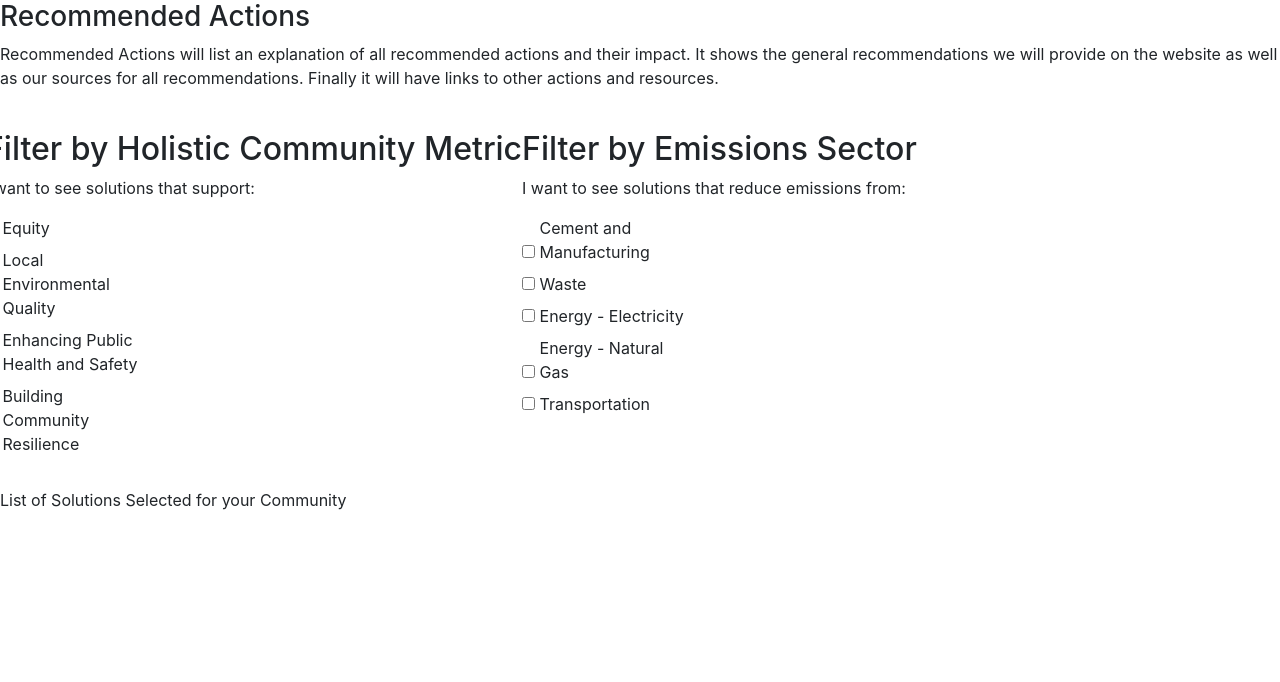
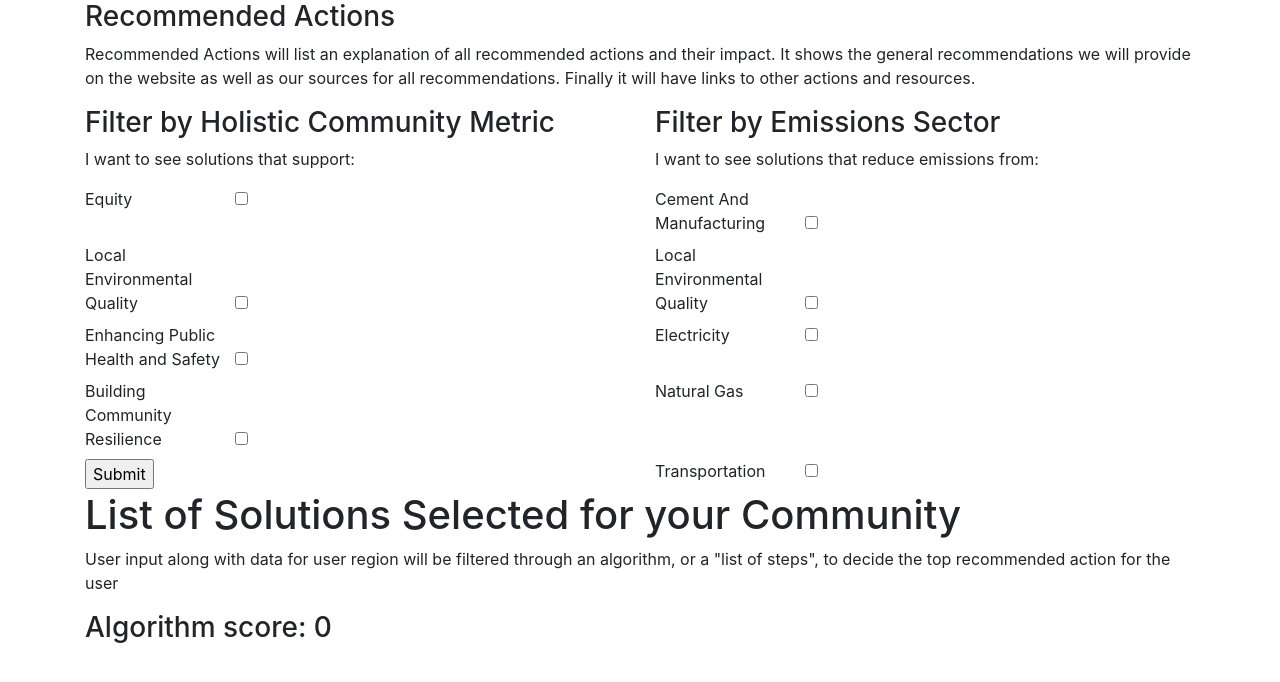
Before and after one commit to gillianyost/TinyFeetServer, a Flask app: page /recommendations in a window 1280 px wide. Shown: the part 68-750 px from the top of the page. Run offline with Flask 2, Linux system fonts and the light colour scheme; some libraries are stand-ins or nearby versions.

Commit message:
Cleanup and prepare to present

```diff
--- a/app.py
+++ b/app.py
@@ -1,5 +1,6 @@
 from server import app
-from flask import render_template
+from flask import render_template, request
+from server.survey.forms import RecForm
 
 # -------------------------------- Page Routes ------------------------------- #
 # INDEX
@@ -12,10 +13,39 @@ def index():
 def emissions():
     return render_template('mainPages/emissions.html')
 
+
+
+
 # Actions
-@app.route('/recommendations')
-def actions():
-    return render_template('mainPages/recommendations.html')
+@app.route('/recommendations', methods=['GET', 'POST'])
+def recommendations():
+    form = RecForm()
+    count = 0
+    if request.method == 'POST':
+        count = 0
+        if form.equity.data:
+            count += 1
+        if form.envQuality.data:
+            count += 1
+        if form.healthSafety.data:
+            count += 1
+        if form.resilience.data:
+            count += 1
+        if form.cementMan.data:
+            count += 1
+        if form.waste.data:
+            count += 1
+        if form.electricity.data:
+            count += 1
+        if form.naturalGas.data:
+            count += 1
+        if form.transportation.data:
+            count += 1
+
+    return render_template('/mainPages/recommendations.html', form=form, count=count)
+
+
+
 
 # News
 @app.route('/news')
--- a/server/__init__.py
+++ b/server/__init__.py
@@ -17,8 +17,9 @@ db = SQLAlchemy(app)
 from server.sectors.views import sectors_blueprint
 app.register_blueprint(sectors_blueprint,url_prefix="/sectors")
 
-from server.sectors.export import export_blueprint
-app.register_blueprint(export_blueprint,url_prefix="/sectors")
+from server.survey.views import survey_blueprint
+app.register_blueprint(survey_blueprint,url_prefix="/survey")
+
 
 # from server.registration.views import registration_blueprint
 # app.register_blueprint(registration_blueprint,url_prefix="/registration")
--- a/server/models.py
+++ b/server/models.py
@@ -92,6 +92,6 @@ class Zip_data(db.Model):
 
 # --------- Table object allows for querying of tables by a variable --------- #
 
-tables_dict = {table.__tablename__: table for table in db.Model.__subclasses__()}
-def table_object(table_name):
-    return tables_dict.get(table_name)
+# tables_dict = {table.__tablename__: table for table in db.Model.__subclasses__()}
+# def table_object(table_name):
+#     return tables_dict.get(table_name)
--- a/server/sectors/views.py
+++ b/server/sectors/views.py
@@ -1,13 +1,12 @@
 from flask import Blueprint,render_template,redirect,url_for,request, jsonify, flash
 from server import db
 from server.sectors.forms import CityCountyZipDropDown, tableSelectForm
-from server.models import cement_and_manufacturing, electricity, natural_gas, otis_transportation, waste, aviation, zip_pop, Zip_data, table_object
+from server.models import cement_and_manufacturing, electricity, natural_gas, otis_transportation, waste, aviation, zip_pop, Zip_data
 from sqlalchemy import distinct, inspect
+import collections
 # import flask_excel as excel
 
-
 sectors_blueprint = Blueprint('sectors', __name__, template_folder='../templates')
-
 
 # ----------------------------- Helper Functions ----------------------------- #
 
--- /dev/null
+++ b/server/survey/forms.py
@@ -0,0 +1,17 @@
+from flask_wtf import FlaskForm
+from wtforms import SelectField, SubmitField, BooleanField
+
+
+class RecForm(FlaskForm):
+    equity = BooleanField('Equity')
+    envQuality = BooleanField('Local Environmental Quality')
+    healthSafety = BooleanField('Enhancing Public Health and Safety')
+    resilience = BooleanField('Building Community Resilience')
+
+    cementMan = BooleanField('Cement And Manufacturing')
+    waste = BooleanField('Waste')
+    electricity = BooleanField('Electricity')
+    naturalGas = BooleanField('Natural Gas')
+    transportation = BooleanField('Transportation')
+
+    submit = SubmitField()
--- a/server/templates/helpers/base.html
+++ b/server/templates/helpers/base.html
@@ -5,15 +5,15 @@
     <meta charset="UTF-8">
     <meta name="viewport" content="width=device-width, initial-scale=1.0">
     <title>{% block title %}{% endblock %}</title>
-
-    <!-- Used for navbar -->
-    <!-- Bootstrap CSS -->
+    <link rel="icon" type="image/png" href="{{ url_for('static', filename='img/logoTransparant.png') }}">
+    <!-- Used for navbar CDN -->
+    <!-- Bootstrap CSS CDN -->
     <link rel="stylesheet" href="https://stackpath.bootstrapcdn.com/bootstrap/4.1.1/css/bootstrap.min.css" integrity="sha384-WskhaSGFgHYWDcbwN70/dfYBj47jz9qbsMId/iRN3ewGhXQFZCSftd1LZCfmhktB" crossorigin="anonymous">
-    <!-- Jquery -->
+    <!-- Jquery CDN -->
     <script src="https://code.jquery.com/jquery-3.3.1.slim.min.js" integrity="sha384-q8i/X+965DzO0rT7abK41JStQIAqVgRVzpbzo5smXKp4YfRvH+8abtTE1Pi6jizo" crossorigin="anonymous"></script>
-    <!-- Popper Positioning Engine -->
+    <!-- Popper Positioning Engine CDN -->
     <script src="https://cdnjs.cloudflare.com/ajax/libs/popper.js/1.14.3/umd/popper.min.js" integrity="sha384-ZMP7rVo3mIykV+2+9J3UJ46jBk0WLaUAdn689aCwoqbBJiSnjAK/l8WvCWPIPm49" crossorigin="anonymous"></script>
-    <!-- Bootstrap Javascript -->
+    <!-- Bootstrap Javascript CDN -->
     <script src="https://stackpath.bootstrapcdn.com/bootstrap/4.1.1/js/bootstrap.min.js" integrity="sha384-smHYKdLADwkXOn1EmN1qk/HfnUcbVRZyYmZ4qpPea6sjB/pTJ0euyQp0Mk8ck+5T" crossorigin="anonymous"></script>
 
     <!-- CSS -->
@@ -31,8 +31,6 @@
     {% block content %}
     {% endblock %}
 
-<!-- My script, used for dynamic dropdown item switching -->
 <script src="{{ url_for('static', filename='scripts/script.js') }}"></script>
-
 </body>
 </html>
--- a/server/templates/mainPages/news.html
+++ b/server/templates/mainPages/news.html
@@ -1,6 +1,8 @@
 {% extends "helpers/base.html" %}
 {% block title %} News {% endblock %}
 {% block content %}
+<div class="container">
     <h3>News</h3>
   <p>Relevant news articles and other resources such as Chris Menges' CAP report.</p>
+</div>
 {% endblock %}
--- a/server/templates/mainPages/recommendations.html
+++ b/server/templates/mainPages/recommendations.html
@@ -1,50 +1,48 @@
 {% extends "helpers/base.html" %}
 {% block title %} Recommended Actions {% endblock %}
 {% block content %}
+<div class="container">
 <h3>Recommended Actions</h3>
   <p>Recommended Actions will list an explanation of all recommended actions and their impact. It shows the general recommendations we will provide on the website as well as our sources for all recommendations. Finally it will have links to other actions and resources.</p>
-  <!-- Checkbox Filters for Holistic Metrics and -->
+  <!-- Checkbox Filters for Holistic Metrics -->
+
   <div class="row">
-    <div class="column">
-      <br>
-      <h2> Filter by Holistic Community Metric</h2>
+    <div class="col-sm-5 col-md-6">
+      <h3>Filter by Holistic Community Metric</h3>
       <p>I want to see solutions that support: </p>
-      <input type="checkbox" id="filter1" name="filter1" value="Equity">
-      <label for="filter1"> Equity</label><br>
-      <input type="checkbox" id="filter2" name="filter2" value="Local Environmental Quality">
-      <label for="filter2"> Local Environmental Quality</label><br>
-      <input type="checkbox" id="filter3" name="filter3" value="Enhancing Public Health & Safety">
-      <label for="filter3"> Enhancing Public Health and Safety</label><br>
-      <input type="checkbox" id="filter4" name="filter4" value="Building Community Resilience">
-      <label for="filter4"> Building Community Resilience</label><br>
-      <br>
-    </div>
-    <div class="column">
-      <br>
-      <h2>Filter by Emissions Sector</h2>
+     </div>
+    <div class="col-sm-5 offset-sm-2 col-md-6 offset-md-0">
+      <h3>Filter by Emissions Sector</h3>
       <p>I want to see solutions that reduce emissions from: </p>
-      <input type="checkbox" id="filter5" name="filter5" value="Cement and Manufacturing">
-      <label for="filter5"> Cement and Manufacturing</label><br>
-      <input type="checkbox" id="filter6" name="filter6" value="Waste">
-      <label for="filter6"> Waste</label><br>
-      <input type="checkbox" id="filter7" name="filter7" value="Energy - Electricity">
-      <label for="filter7"> Energy - Electricity</label><br>
-      <input type="checkbox" id="filter8" name="filter8" value="Energy - Natural Gas">
-      <label for="filter8"> Energy - Natural Gas</label><br>
-      <input type="checkbox" id="filter9" name="filter9" value="Transportation">
-      <label for="filter9"> Transportation</label><br>
-      <br>
     </div>
   </div>
-
-  <!--Filter Solutions-->
-<!-- </form>
-  <form action="xxx.php" method="post">
-</form> -->
-
-  <p>List of Solutions Selected for your Community</p>
+  <form action="/recommendations" method="POST">
+  <div class="row">
+    <div class="col-sm-5 col-md-6">{{ form.equity.label }}{{ form.equity }}</div>
+    <div class="col-sm-5 offset-sm-2 col-md-6 offset-md-0">{{ form.cementMan.label }}{{ form.cementMan }}</div>
+  </div>
+  <div class="row">
+    <div class="col-sm-5 col-md-6">{{ form.envQuality.label }}{{ form.envQuality }}</div>
+    <div class="col-sm-5 offset-sm-2 col-md-6 offset-md-0">{{ form.envQuality.label }}{{ form.envQuality }}</div>
+  </div>
+  <div class="row">
+    <div class="col-sm-5 col-md-6">{{ form.healthSafety.label }}{{ form.healthSafety }}</div>
+    <div class="col-sm-5 offset-sm-2 col-md-6 offset-md-0">{{ form.electricity.label }}{{ form.electricity }}</div>
+  </div>
+  <div class="row">
+    <div class="col-sm-5 col-md-6">{{ form.resilience.label }}{{ form.resilience }}</div>
+    <div class="col-sm-5 offset-sm-2 col-md-6 offset-md-0">{{ form.naturalGas.label }}{{ form.naturalGas }}</div>
+  </div>
+  <div class="row">
+    <div class="col-sm-5 col-md-6">{{ form.submit }}</div>
+    <div class="col-sm-5 offset-sm-2 col-md-6 offset-md-0">{{ form.transportation.label }}{{ form.transportation }}</div>
+  </div>
+  </form>
+  <h1>List of Solutions Selected for your Community</h1>
   <!--TODO Display Recommendations Based on Filters and Emissions/Metrics Data-->
+  <p>User input along with data for user region will be filtered through an algorithm,
+    or a "list of steps", to decide the top recommended action for the user</p>
+  <h3>Algorithm score: {{ count }}</h3>
 </div>
 
-
-  {% endblock %}
+{% endblock %}
```
Also changed, not shown: server/sectors/export.py (deleted, +0 -16 lines), server/static/scripts/dynamicOptions.js (added, +39 -0 lines), server/static/scripts/script.js (+0 -68 lines), server/survey/views.py (added, +14 -0 lines), server/templates/mainPages/emissions.html (+5 -39 lines), server/templates/mainPages/index.html (+4 -14 lines), server/templates/mainPages/read.html (+9 -5 lines), server/templates/mainPages/select.html (+4 -5 lines), 4 other files.
